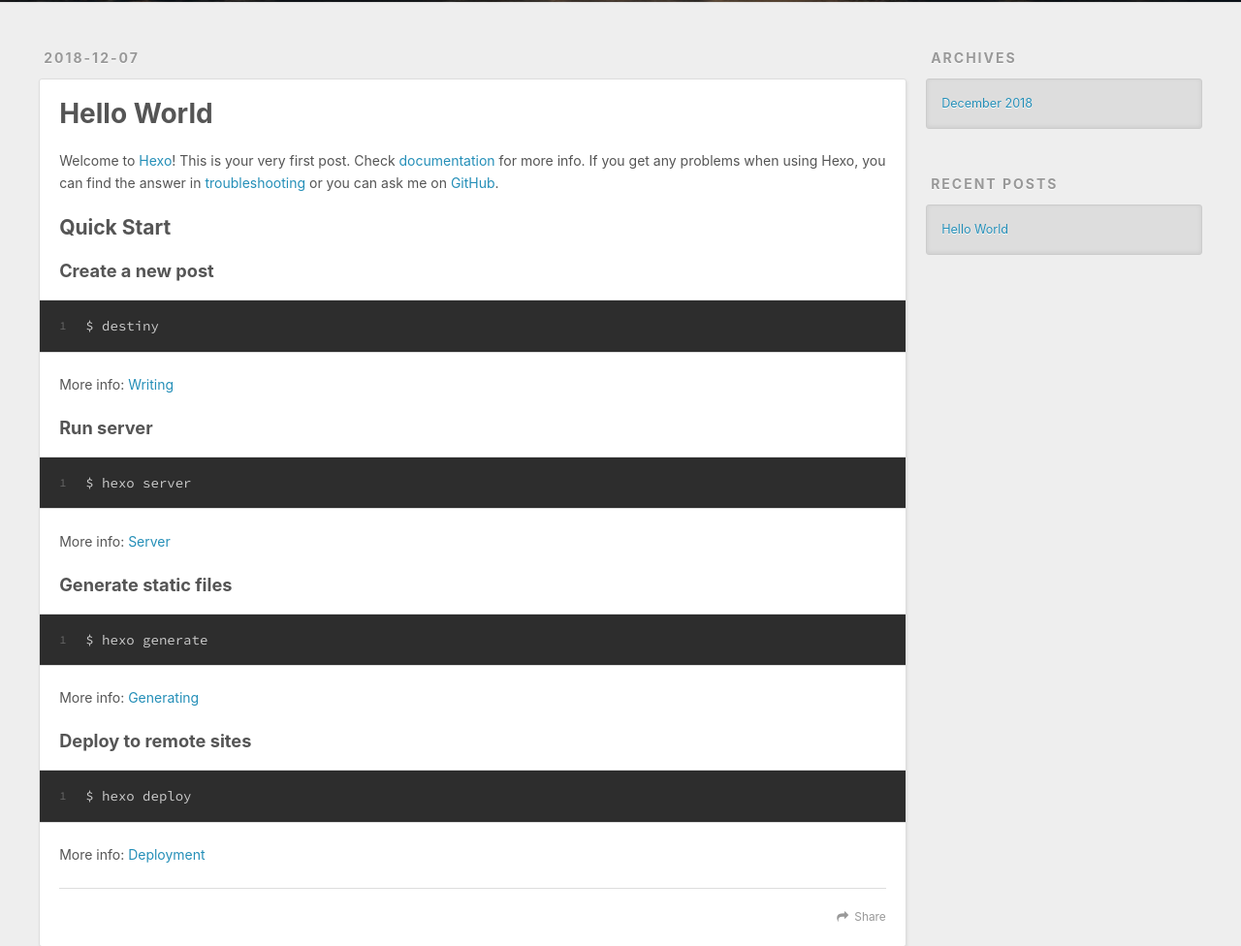
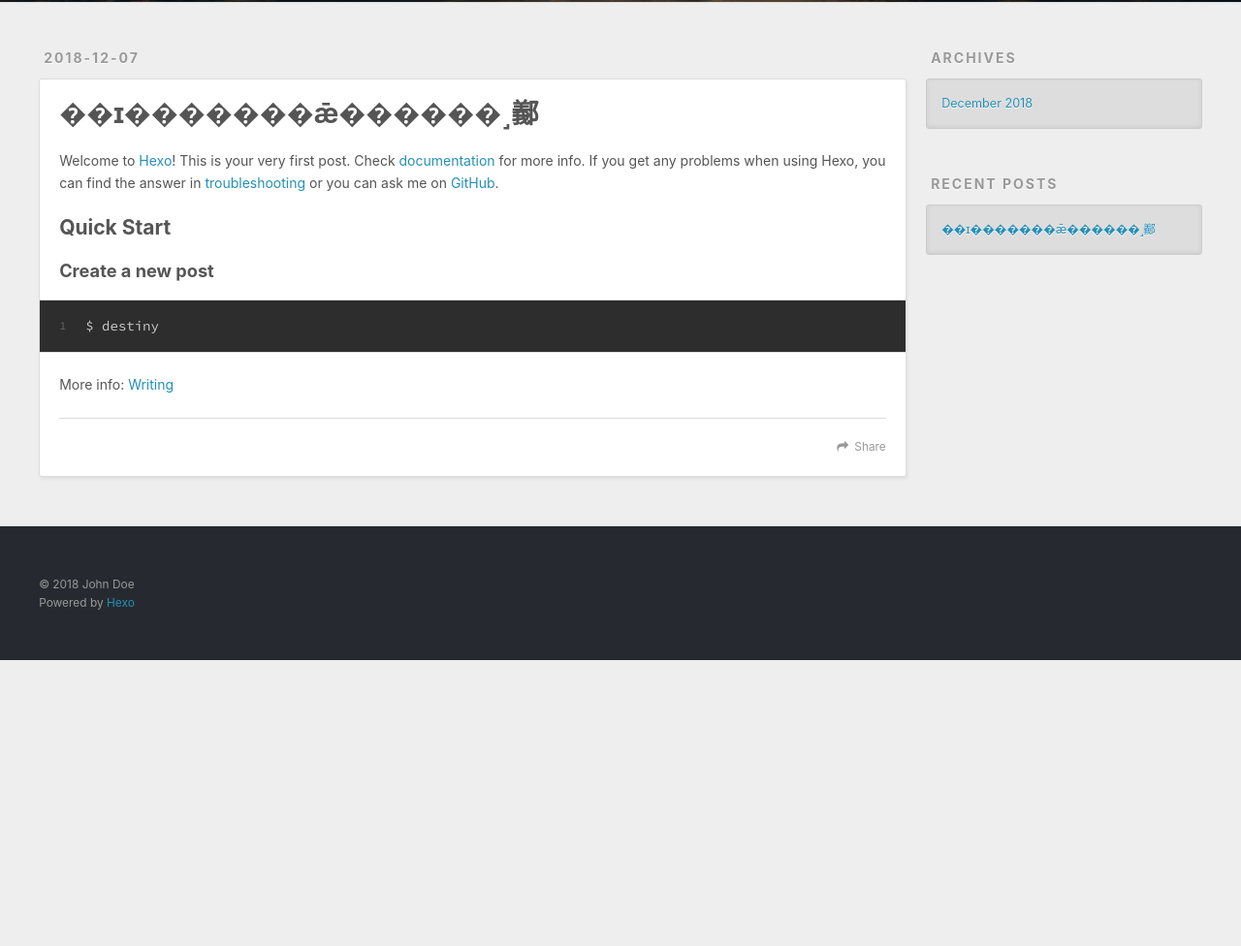
Before and after one commit to destiny19960207/destiny19960207.github.io, a plain HTML site: page 2018/12/07/hello-world/index.html in a window 1280 px wide. Shown: the part 298-1274 px from the top of the page at 97% size. After the commit the page ends 979 px from the top, so only its background shows below. Drawn offline with nearby package versions, Linux system fonts and the light colour scheme.

Commit message:
Site updated: 2018-12-07 21:07:27

```diff
--- a/2018/12/07/hello-world/index.html
+++ b/2018/12/07/hello-world/index.html
@@ -5,18 +5,18 @@
 
 
 
-  <title>Hello World | Hexo</title>
+  <title>��ɪ�������ǣ������˼䣡 | Hexo</title>
   <meta name="viewport" content="width=device-width, initial-scale=1, maximum-scale=1">
   <meta name="description" content="Welcome to Hexo! This is your very first post. Check documentation for more info. If you get any problems when using Hexo, you can find the answer in troubleshooting or you can ask me on GitHub. Quick">
 <meta property="og:type" content="article">
-<meta property="og:title" content="Hello World">
+<meta property="og:title" content="��ɪ�������ǣ������˼䣡">
 <meta property="og:url" content="http://yoursite.com/2018/12/07/hello-world/index.html">
 <meta property="og:site_name" content="Hexo">
 <meta property="og:description" content="Welcome to Hexo! This is your very first post. Check documentation for more info. If you get any problems when using Hexo, you can find the answer in troubleshooting or you can ask me on GitHub. Quick">
 <meta property="og:locale" content="default">
-<meta property="og:updated_time" content="2018-12-07T13:03:42.510Z">
+<meta property="og:updated_time" content="2018-12-07T13:06:55.917Z">
 <meta name="twitter:card" content="summary">
-<meta name="twitter:title" content="Hello World">
+<meta name="twitter:title" content="��ɪ�������ǣ������˼䣡">
 <meta name="twitter:description" content="Welcome to Hexo! This is your very first post. Check documentation for more info. If you get any problems when using Hexo, you can find the answer in troubleshooting or you can ask me on GitHub. Quick">
 
     <link rel="alternate" href="/atom.xml" title="Hexo" type="application/atom+xml">
@@ -78,7 +78,7 @@
 
 
     <h1 class="article-title" itemprop="name">
-      Hello World
+      ��ɪ�������ǣ������˼䣡
     </h1>
 
 
@@ -89,17 +89,11 @@
         <p>Welcome to <a href="https://hexo.io/" target="_blank" rel="noopener">Hexo</a>! This is your very first post. Check <a href="https://hexo.io/docs/" target="_blank" rel="noopener">documentation</a> for more info. If you get any problems when using Hexo, you can find the answer in <a href="https://hexo.io/docs/troubleshooting.html" target="_blank" rel="noopener">troubleshooting</a> or you can ask me on <a href="https://github.com/hexojs/hexo/issues" target="_blank" rel="noopener">GitHub</a>.</p>
 <h2 id="Quick-Start"><a href="#Quick-Start" class="headerlink" title="Quick Start"></a>Quick Start</h2><h3 id="Create-a-new-post"><a href="#Create-a-new-post" class="headerlink" title="Create a new post"></a>Create a new post</h3><figure class="highlight bash"><table><tr><td class="gutter"><pre><span class="line">1</span><br></pre></td><td class="code"><pre><span class="line">$ destiny</span><br></pre></td></tr></table></figure>
 <p>More info: <a href="https://hexo.io/docs/writing.html" target="_blank" rel="noopener">Writing</a></p>
-<h3 id="Run-server"><a href="#Run-server" class="headerlink" title="Run server"></a>Run server</h3><figure class="highlight bash"><table><tr><td class="gutter"><pre><span class="line">1</span><br></pre></td><td class="code"><pre><span class="line">$ hexo server</span><br></pre></td></tr></table></figure>
-<p>More info: <a href="https://hexo.io/docs/server.html" target="_blank" rel="noopener">Server</a></p>
-<h3 id="Generate-static-files"><a href="#Generate-static-files" class="headerlink" title="Generate static files"></a>Generate static files</h3><figure class="highlight bash"><table><tr><td class="gutter"><pre><span class="line">1</span><br></pre></td><td class="code"><pre><span class="line">$ hexo generate</span><br></pre></td></tr></table></figure>
-<p>More info: <a href="https://hexo.io/docs/generating.html" target="_blank" rel="noopener">Generating</a></p>
-<h3 id="Deploy-to-remote-sites"><a href="#Deploy-to-remote-sites" class="headerlink" title="Deploy to remote sites"></a>Deploy to remote sites</h3><figure class="highlight bash"><table><tr><td class="gutter"><pre><span class="line">1</span><br></pre></td><td class="code"><pre><span class="line">$ hexo deploy</span><br></pre></td></tr></table></figure>
-<p>More info: <a href="https://hexo.io/docs/deployment.html" target="_blank" rel="noopener">Deployment</a></p>
 
 
     </div>
     <footer class="article-footer">
-      <a data-url="http://yoursite.com/2018/12/07/hello-world/" data-id="cjpe1lfsg0000hwv342lk41mj" class="article-share-link">Share</a>
+      <a data-url="http://yoursite.com/2018/12/07/hello-world/" data-id="cjpe1ow1x00009sv306ma2m37" class="article-share-link">Share</a>
 
 
     </footer>
@@ -138,7 +132,7 @@
       <ul>
 
           <li>
-            <a href="/2018/12/07/hello-world/">Hello World</a>
+            <a href="/2018/12/07/hello-world/">��ɪ�������ǣ������˼䣡</a>
           </li>
 
       </ul>
```
Also changed, not shown: archives/2018/12/index.html (+2 -2 lines), archives/2018/index.html (+2 -2 lines), archives/index.html (+2 -2 lines), index.html (+3 -9 lines).
